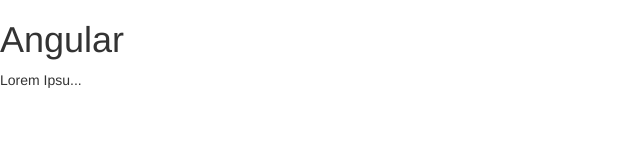
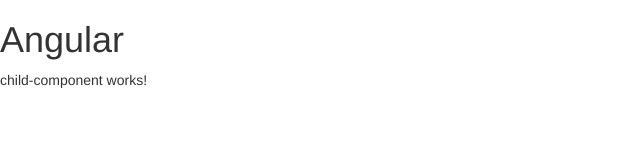
Before and after one commit to uzairqq/ECommerce, an Angular app: page / in a window 1280 px wide. Shown: the top 160 px of the page, without its empty margins (0-640 px from the left). Built offline with nearby package versions, Linux system fonts and the light colour scheme.

Commit message:
used @input decorator

```diff
--- a/src/app/app.component.html
+++ b/src/app/app.component.html
@@ -1,2 +1,2 @@
 <h1>Angular</h1>
-<courses></courses>
+<app-child-component [review]="2+2"></app-child-component>
--- a/src/app/app.component.ts
+++ b/src/app/app.component.ts
@@ -6,5 +6,8 @@ import { Component } from '@angular/core';
   styleUrls: ['./app.component.css']
 })
 export class AppComponent {
-  title = 'app';
+  post = {
+    name: 'uzair',
+    fname: 'iqbal'
+  };
 }
--- a/src/app/app.module.ts
+++ b/src/app/app.module.ts
@@ -3,17 +3,17 @@ import { NgModule } from '@angular/core';
 
 import { AppComponent } from './app.component';
 import { CoursesComponent } from './courses.component';
-import { CourseComponent } from './course/course.component';
 import { CoursesService } from './couses.service';
 import { FormsModule } from '@angular/forms';
 import { SummaryPipe } from './summary.pipe';
+import { ChildComponentComponent } from './child-component/child-component.component';
 
 @NgModule({
   declarations: [
     AppComponent,
     CoursesComponent,
-    CourseComponent,
-    SummaryPipe
+    SummaryPipe,
+    ChildComponentComponent,
   ],
   imports: [
     BrowserModule,
--- /dev/null
+++ b/src/app/child-component/child-component.component.html
@@ -0,0 +1,3 @@
+<p>
+  child-component works!
+</p>
--- /dev/null
+++ b/src/app/child-component/child-component.component.ts
@@ -0,0 +1,20 @@
+import { Component, OnInit, Input } from '@angular/core';
+
+@Component({
+  selector: 'app-child-component',
+  templateUrl: './child-component.component.html',
+  styleUrls: ['./child-component.component.css']
+})
+export class ChildComponentComponent implements OnInit {
+
+  @Input() review: any;
+
+  constructor() { }
+
+  ngOnInit() {
+    console.log(this.review);
+
+  }
+
+
+}
--- a/src/app/course/course.component.html
+++ /dev/null
@@ -1,3 +0,0 @@
-<p>
-  course works!
-</p>
--- a/src/app/course/course.component.ts
+++ /dev/null
@@ -1,15 +0,0 @@
-import { Component, OnInit } from '@angular/core';
-
-@Component({
-  selector: 'app-course',
-  templateUrl: './course.component.html',
-  styleUrls: ['./course.component.css']
-})
-export class CourseComponent implements OnInit {
-
-  constructor() { }
-
-  ngOnInit() {
-  }
-
-}
```
Also changed, not shown: src/app/child-component/child-component.component.css (added), 1 other file (tests, documents, lock files or other folders).
